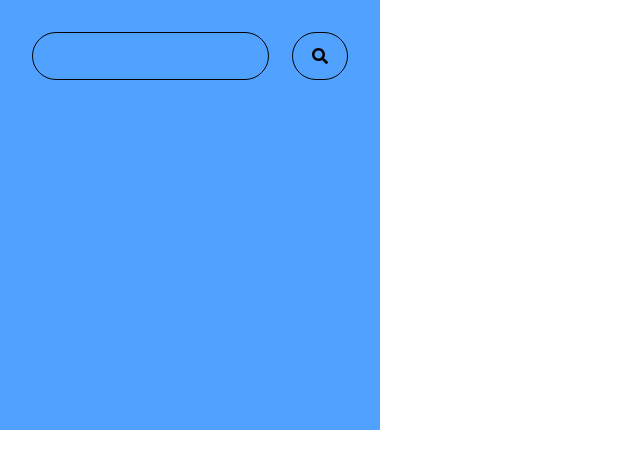
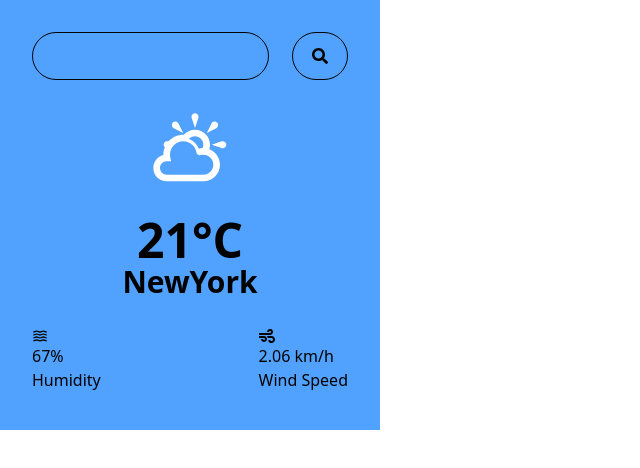
Before and after one commit to saritadipa34/react-weather-app, a React (Vite) app: page / in a window 1280 px wide. Shown: the top 468 px of the page, without its empty margins (0-640 px from the left). Built offline with nearby package versions, Linux system fonts and the light colour scheme.

Commit message:
Done with UI

```diff
--- a/src/App.jsx
+++ b/src/App.jsx
@@ -1,5 +1,6 @@
 import InputBox from "./components/InputBox";
 import SearchBox from "./components/SearchBox";
+import WeatherBox from "./components/WeatherBox";
 
 const App=()=>{
   return(
@@ -8,6 +9,10 @@ const App=()=>{
       <InputBox />
       <SearchBox />
       </div>
+    <WeatherBox />
+
+
+
     </div>
   )
 }
--- /dev/null
+++ b/src/components/WeatherBox.jsx
@@ -0,0 +1,28 @@
+import { TiWeatherPartlySunny } from "react-icons/ti";
+import { MdOutlineWaves } from "react-icons/md";
+import { FaWind } from "react-icons/fa";
+
+const WeatherBox=()=>{
+    return(
+        <div>
+            <div className="h-1/4 w-full flex my-7 items-center text-white justify-center">
+              <TiWeatherPartlySunny size={"80px"} />
+              </div>
+              <h1 className="text-5xl text-center font-bold">21°C</h1>
+              <h1 className="text-center font-bold text-3xl">NewYork</h1>
+              <div className="flex my-7 justify-between">
+                <div>
+                <MdOutlineWaves />
+                <p>67%</p>
+                <p>Humidity</p>
+                </div>
+                <div>
+                <FaWind />
+                <p>2.06 km/h</p>
+                <p>Wind Speed</p>
+                </div>
+              </div>
+        </div>
+    )
+}
+export default WeatherBox;
```
